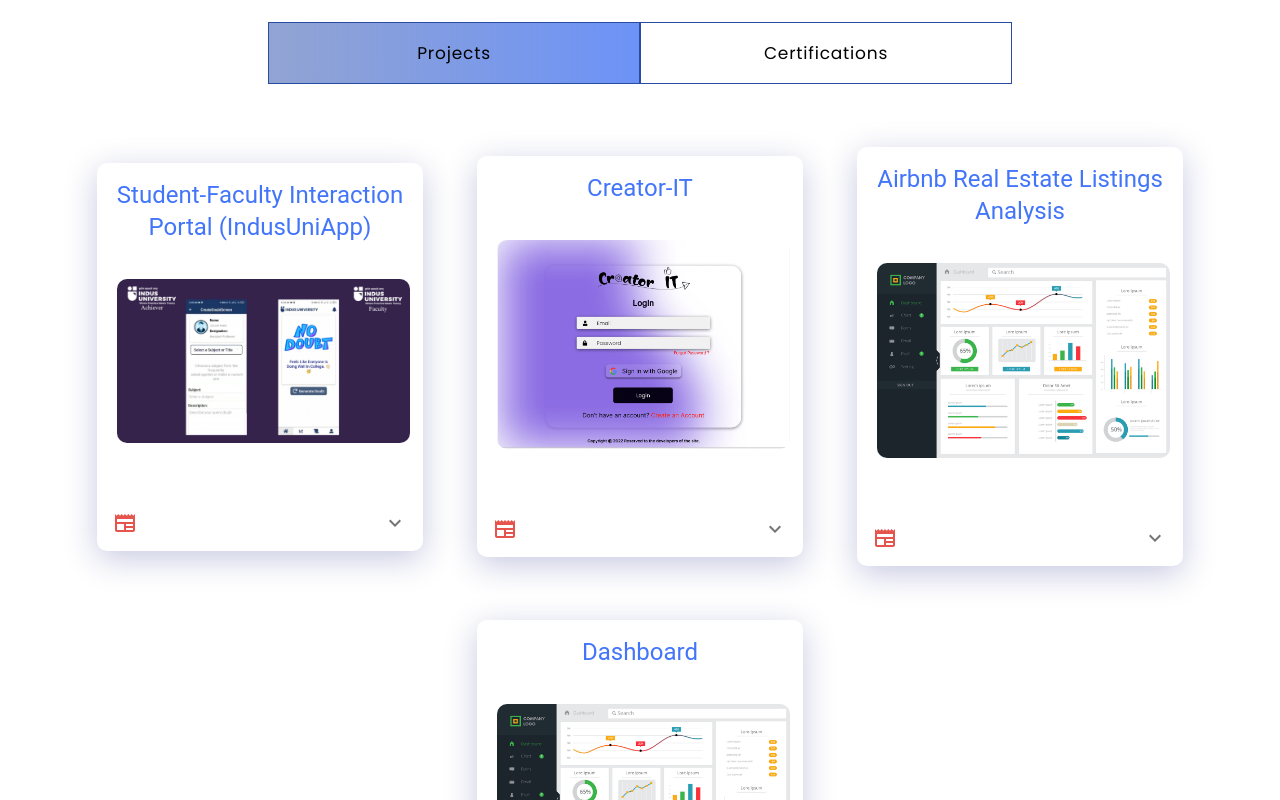
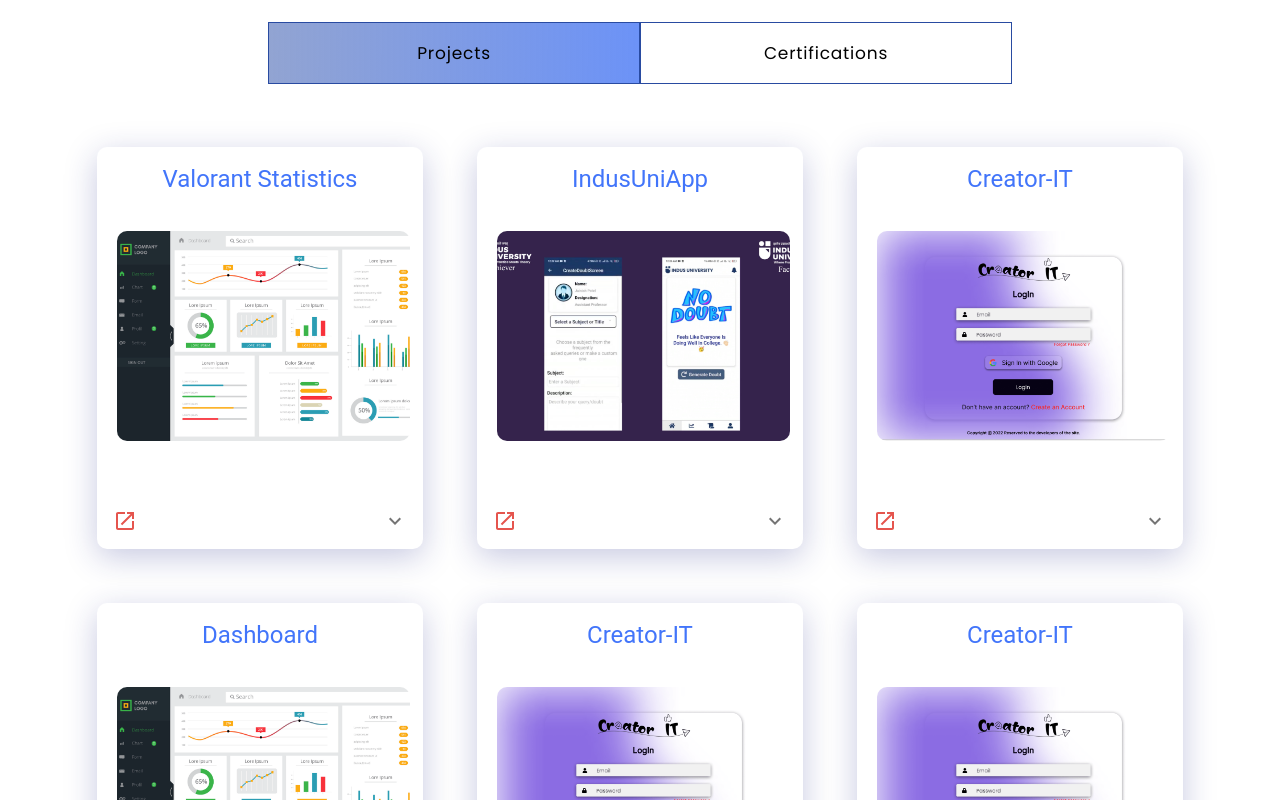
Before and after one commit to MihirDharaiya/Personal-Portfolio, a React (Create React App) app: page / in a window 1280 px wide. Shown: the part 3140-3940 px from the top of the page. Built offline with nearby package versions, Linux system fonts and the light colour scheme.

Commit message:
projects - certifications edited

```diff
--- a/src/App.css
+++ b/src/App.css
@@ -48,10 +48,10 @@
   text-decoration: none;
 }
 
-img {
+/* img {
   width: 100%;
   height: auto;
-}
+} */
 
 button {
   border: 0;
--- a/src/components/MediaCard.js
+++ b/src/components/MediaCard.js
@@ -8,7 +8,7 @@
 import Collapse from '@mui/material/Collapse';
 import IconButton from '@mui/material/IconButton';
 import Typography from '@mui/material/Typography';
-import NewspaperIcon from '@mui/icons-material/Newspaper';
+import LaunchIcon from '@mui/icons-material/Launch';
 import ExpandMoreIcon from '@mui/icons-material/ExpandMore';
 
 const ExpandMore = styled((props) => {
@@ -37,20 +37,20 @@
             <CardHeader
                 style={{ textAlign: "center", color: "rgba(66, 117, 250, 1)" }}
                 title={title}
-            //subheader="September 14, 2016"
             />
             <CardMedia
                 component="img"
+                height="210"
                 style={{ width: "90%", borderRadius: "10px", margin: "20px" }}
                 image={imgUrl}
-                alt="Paella dish"
+                alt="i'm gay!"
             // borderRadius="50px"
             />
             <CardContent>
             </CardContent>
             <CardActions disableSpacing>
                 <IconButton aria-label="add to favorites">
-                    <NewspaperIcon style={{ color: "rgba(229, 85, 78, 1)" }} onClick={() => openInNewTab(urlLink)} />
+                    <LaunchIcon style={{ color: "rgba(229, 85, 78, 1)" }} onClick={() => openInNewTab(urlLink)} />
                 </IconButton>
                 <ExpandMore
                     expand={expanded}
--- a/src/components/NavBar/NavBar.css
+++ b/src/components/NavBar/NavBar.css
@@ -7,6 +7,12 @@
     z-index: 9999;
     transition: 0.32s ease-in-out;
     transition: background-color 0.3s;
+
+}
+
+nav.navbar img {
+    width: 100%;
+    height: auto;
 
 }
 
--- a/src/components/Projects/Projects.js
+++ b/src/components/Projects/Projects.js
@@ -24,7 +24,12 @@
 
     const projects = [
         {
-            title: "Student-Faculty Interaction Portal (IndusUniApp)",
+            title: "Valorant Statistics",
+            description: "This project is focused on the analysis of the the Airbnb's Real Estate Listings dataset which is avaiable on kaggle.",
+            imgUrl: projImg3,
+        },
+        {
+            title: "IndusUniApp",
             description: "The project is dedicated to addressing students inquiries and enhancing transparency between faculty members and students. There has been an 80% reduction in resolution time. The applications involved are IndusAchiever, IndusFaculty, and AdminPortal.",
             imgUrl: indus,
         },
@@ -34,14 +39,19 @@
             imgUrl: creatorit,
         },
         {
-            title: "Airbnb Real Estate Listings Analysis",
-            description: "This project is focused on the analysis of the the Airbnb's Real Estate Listings dataset which is avaiable on kaggle.",
+            title: "Dashboard",
+            description: "Churn Analysis",
             imgUrl: projImg3,
         },
         {
-            title: "Dashboard",
-            description: "Churn Analysis",
-            imgUrl: projImg3,
+            title: "Creator-IT",
+            description: "Creator-IT is SEO optimisation and recommendation website for Youtubers, Instagram creators and other platforms creators. Helps content creators in generating video titles, hashtags and much more.",
+            imgUrl: creatorit,
+        },
+        {
+            title: "Creator-IT",
+            description: "Creator-IT is SEO optimisation and recommendation website for Youtubers, Instagram creators and other platforms creators. Helps content creators in generating video titles, hashtags and much more.",
+            imgUrl: creatorit,
         },
 
     ];
@@ -76,6 +86,12 @@
             description: "Intermediate R",
             imgUrl: Datacamp3,
             urlLink: "https://www.datacamp.com/completed/statement-of-accomplishment/course/4a2eea5342413daaeb48834c42e3f5912e055772"
+        },
+        {
+            title: "Google",
+            description: "Google Data Analytics",
+            imgUrl: google,
+            urlLink: "https://www.coursera.org/account/accomplishments/professional-cert/N59F8ZVJFUVR"
         },
 
     ];
```
Also changed, not shown: 1 other file (tests, documents, lock files or other folders).
